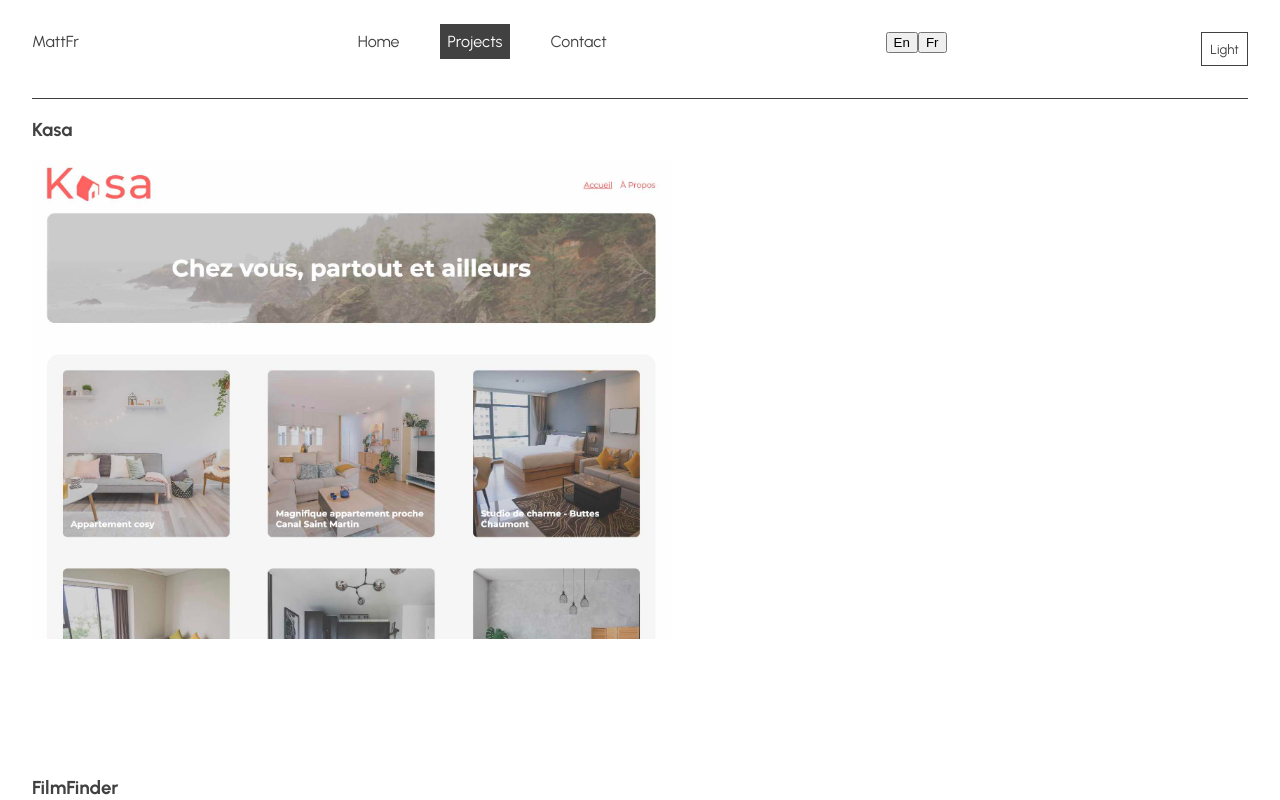
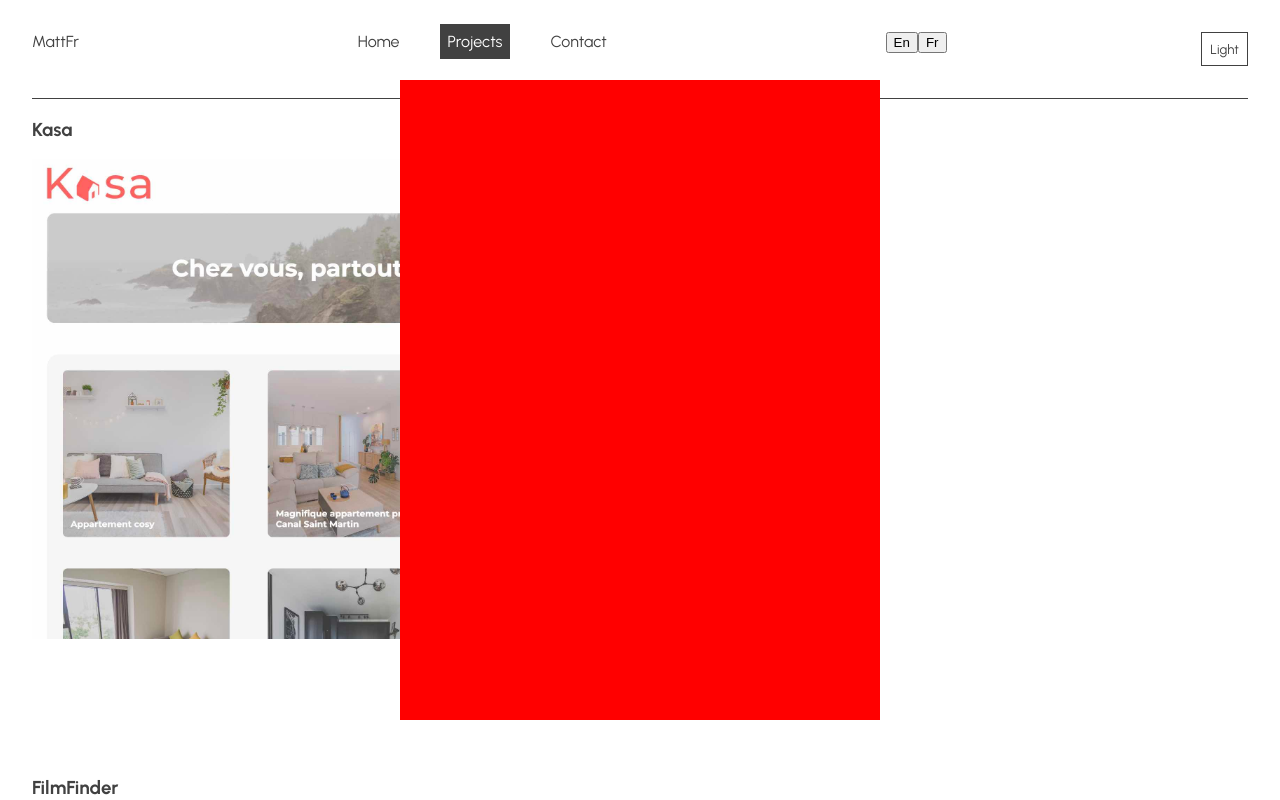
Before and after one commit to Matt-Fr/portfolio, a React (Create React App) app: page /projects in a window 1280 px wide. Shown: the top 800 px of the page. Built offline with nearby package versions, Linux system fonts and the light colour scheme.

Commit message:
changed context to add data to modal

```diff
--- /dev/null
+++ b/src/components/ModalProject.js
@@ -0,0 +1,10 @@
+import React from "react";
+import { useGlobalContext } from "../context";
+
+const ModalProject = () => {
+  const { dataTitle } = useGlobalContext();
+
+  return <div className="modalProject">{dataTitle}</div>;
+};
+
+export default ModalProject;
--- a/src/context.js
+++ b/src/context.js
@@ -11,6 +11,8 @@ const AppProvider = ({ children }) => {
   //     return lang;
   //   };
 
+  const [dataTitle, setDataTitle] = useState("");
+
   const [language, setLanguage] = useState("en");
 
   const writeBilingualContent = (eng, fr) => {
@@ -21,7 +23,13 @@ const AppProvider = ({ children }) => {
 
   return (
     <AppContext.Provider
-      value={{ language, setLanguage, writeBilingualContent }}
+      value={{
+        language,
+        setLanguage,
+        writeBilingualContent,
+        dataTitle,
+        setDataTitle,
+      }}
     >
       {children}
     </AppContext.Provider>
--- a/src/index.scss
+++ b/src/index.scss
@@ -69,3 +69,13 @@ body {
     }
   }
 }
+
+.modalProject {
+  position: fixed;
+  left: 50%;
+  top: 50%;
+  transform: translate(-50%, -50%);
+  background-color: red;
+  width: 30rem;
+  height: 40rem;
+}
--- a/src/pages/Projects.js
+++ b/src/pages/Projects.js
@@ -2,9 +2,12 @@ import React, { useState } from "react";
 import { useGlobalContext } from "../context";
 import dataEn from "../data";
 import kasa from "../assets/kasa.jpg";
+import ModalProject from "../components/ModalProject";
 
 const Projects = () => {
+  const { dataTitle, setDataTitle } = useGlobalContext();
   return (
+    <>
       <section className="sectionProjects">
         {dataEn.map((project) => {
           const { id, title, description, picture } = project;
@@ -13,6 +16,7 @@ const Projects = () => {
             <article
               onClick={(e) => {
                 console.log(e.currentTarget);
+                setDataTitle(title);
               }}
               key={id}
               className="sectionProjects-article"
@@ -27,6 +31,8 @@ const Projects = () => {
           );
         })}
       </section>
+      <ModalProject></ModalProject>
+    </>
   );
 };
 
```
Lines whose indentation alone changed are shown as unchanged.
